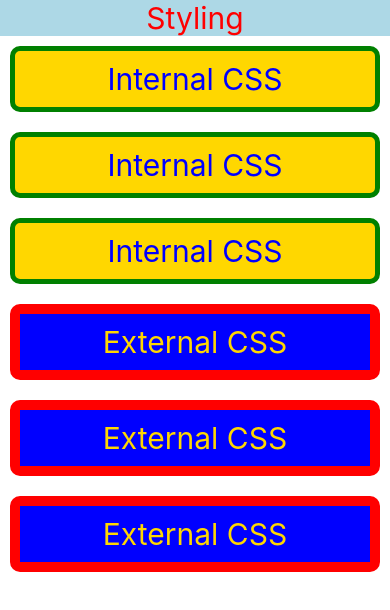
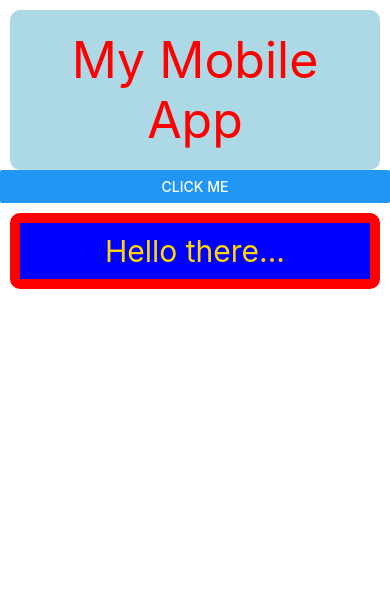
Before and after one commit to AliAzeem92/Learning-React-Native, a React Native app: screen / in a window 390 px wide. Shown: the top 610 px of the page. Built offline with nearby package versions, Linux system fonts and the light colour scheme.

Commit message:
Button Function

```diff
--- a/App.tsx
+++ b/App.tsx
@@ -1,45 +1,15 @@
-import React, {useState} from 'react';
-import {Button, Text, View, StyleSheet} from 'react-native';
-import EXStyle from './globleCSS';
+import React from 'react';
+import {View} from 'react-native';
+import Header from './components/Header';
+import TextBox from './components/TextBoxs';
 
 const App = () => {
   return (
     <View>
-      <Text
-        style={{
-          textAlign: 'center',
-          fontSize: 30,
-          backgroundColor: 'lightblue',
-          color: 'red',
-        }}>
-        Styling
-      </Text>
-      <Text style={style.textBox}>Internal CSS</Text>
-      <Text style={style.textBox}>Internal CSS</Text>
-      <Text style={style.textBox}>Internal CSS</Text>
-      {/* Externel CSS */}
-      <Text style={EXStyle.textBox}>External CSS</Text>
-      <Text style={EXStyle.textBox}>External CSS</Text>
-      <Text style={EXStyle.textBox}>External CSS</Text>
+      <Header />
+      <TextBox />
     </View>
   );
 };
 
-const style = StyleSheet.create({
-  textBox: {
-    fontSize: 30,
-    color: 'blue',
-    backgroundColor: 'gold',
-    padding: 10,
-    textAlign: 'center',
-    marginTop: 10,
-    marginBottom: 10,
-    marginLeft: 10,
-    marginRight: 10,
-    borderRadius: 10,
-    borderWidth: 5,
-    borderColor: 'green',
-  },
-});
-
 export default App;
--- /dev/null
+++ b/components/Header.tsx
@@ -0,0 +1,25 @@
+import React from 'react';
+import {Text, View} from 'react-native';
+
+const Header = () => {
+  return (
+    <View>
+      <Text
+        style={{
+          textAlign: 'center',
+          fontSize: 50,
+          backgroundColor: 'lightblue',
+          color: 'red',
+          marginTop: 10,
+          marginLeft: 10,
+          marginRight: 10,
+          borderRadius: 10,
+          padding: 20,
+        }}>
+        My Mobile App
+      </Text>
+    </View>
+  );
+};
+
+export default Header;
--- /dev/null
+++ b/components/TextBoxs.tsx
@@ -0,0 +1,18 @@
+import React, {useState} from 'react';
+import {Button, Text, View} from 'react-native';
+import EXStyle from '../globleCSS';
+
+export default function TextBox() {
+  const [firstName, secondName] = useState('Hello there...');
+  function name() {
+    secondName('My Name is Ali Azeem');
+  }
+
+  return (
+    <View>
+      <Text></Text>
+      <Button title="Click Me" onPress={name} />
+      <Text style={EXStyle.text}>{firstName}</Text>
+    </View>
+  );
+}
--- a/globleCSS.tsx
+++ b/globleCSS.tsx
@@ -1,7 +1,7 @@
 import {StyleSheet} from 'react-native';
 
 const EXStyle = StyleSheet.create({
-  textBox: {
+  text: {
     fontSize: 30,
     color: 'gold',
     backgroundColor: 'blue',
```
Also changed, not shown: components/ClassData.tsx (deleted, +0 -12 lines).
